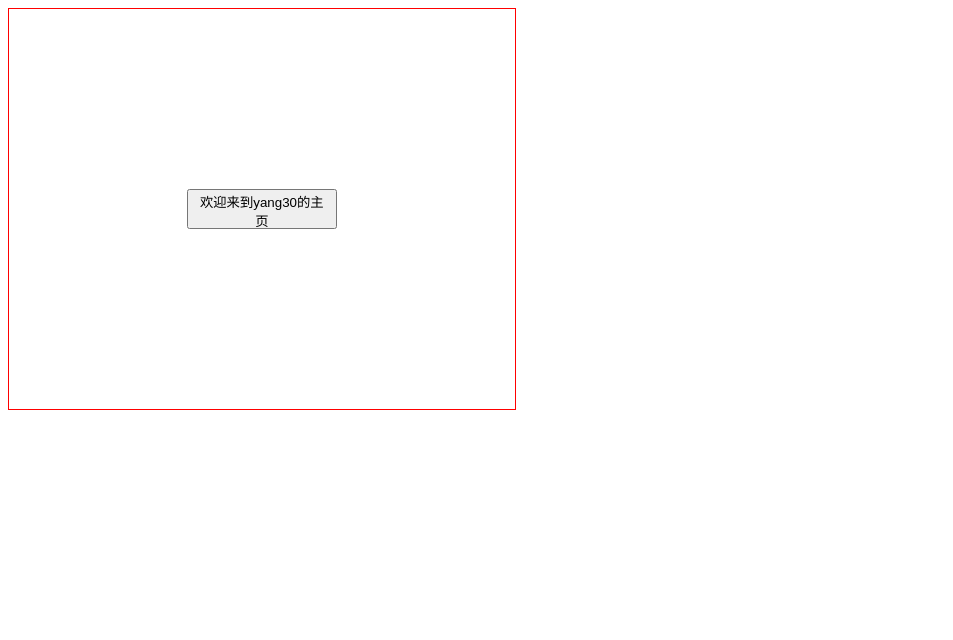
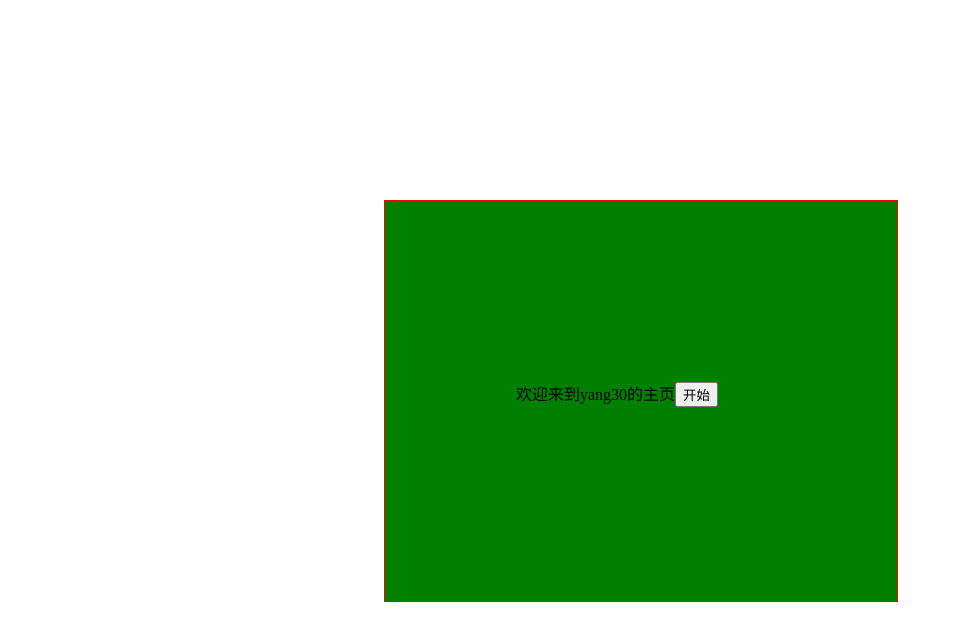
Before and after one commit to yang30/yang30.github.io, a plain HTML site: page index.html in a window 1280 px wide. Shown: the whole page, without its empty margins (0-953 px from the left). Drawn offline with Linux system fonts and the light colour scheme.

Commit message:
更新说明

```diff
--- a/index.html
+++ b/index.html
@@ -12,14 +12,18 @@
 		console.log(str2);
 	</script>
 	<style type="text/css">
-		button{
-			position:relative;top:50%;left:50%;width:150px;height:40px;margin:-20px 0 0 -75px;
+		.maindiv{
+			position:absolute;top:50%;left:50%;width:40%;height:400px;border:1px solid red;margin:-200px 0 0 -20%;background-color:green;
+		}
+		.subdiv{
+			position:relative;top:50%;left:50%;width:250px;height:40px;margin:-20px 0 0 -125px;
 		}
 	</style>
 </head>
 <body>
-	<div style="width:40%;height:400px;border:1px solid red;">
-	<button onclick="test();">欢迎来到yang30的主页</button>
+	<div class="maindiv">
+	<div class="subdiv">欢迎来到yang30的主页<button onclick="test();">开始</button></div>
 	</div>
+
 </body>
 </html>
```
